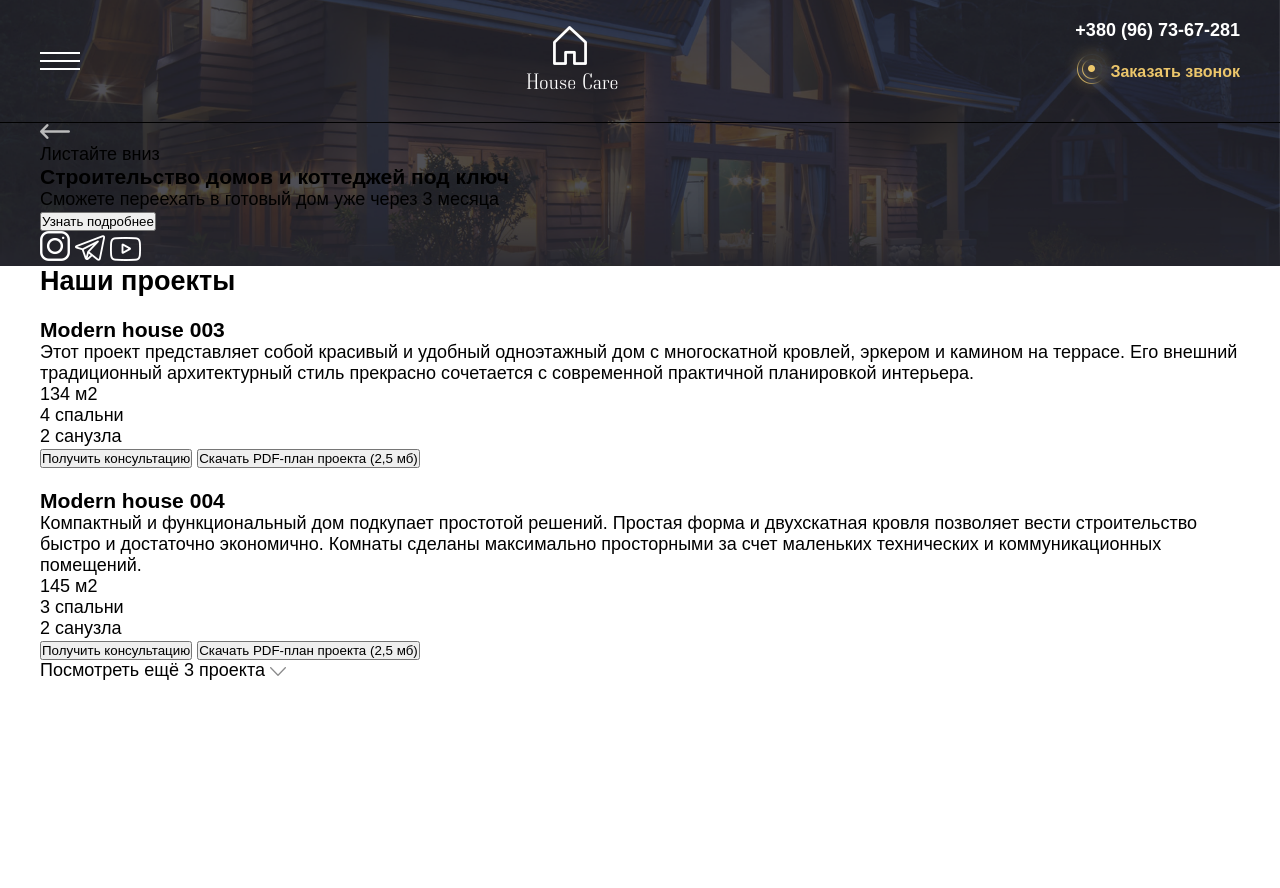
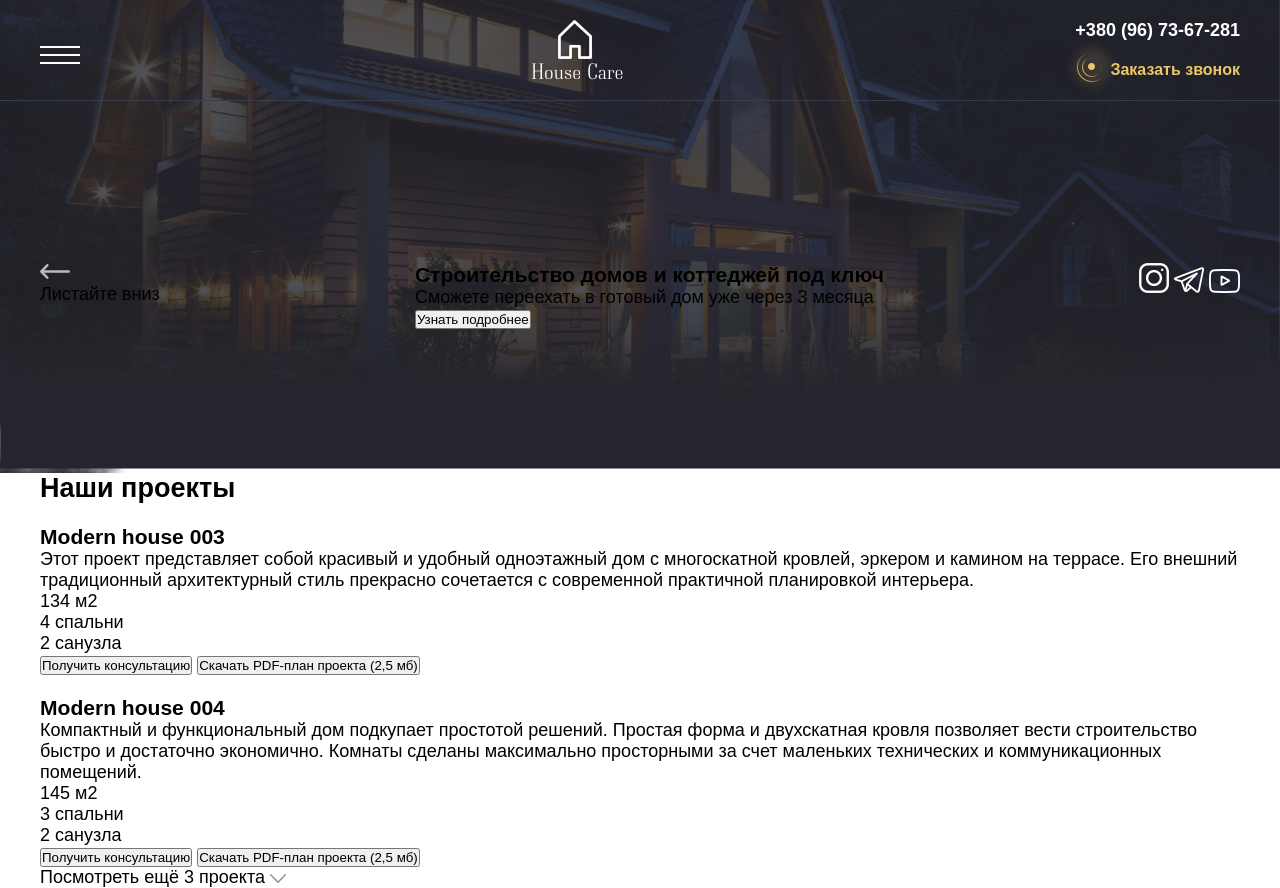
Before and after one commit to eugenenazirov/house-care, a website: page index.html in a window 1280 px wide. Before the commit the page ends 800 px from the top, so only its background shows below. Drawn offline with nearby package versions, Linux system fonts and the light colour scheme.

```diff
--- a/src/styles/main.scss
+++ b/src/styles/main.scss
@@ -27,8 +27,8 @@
 }
 
 .header {
-  padding: 20px 0;
-  border-bottom: 1px solid;
+  padding: 20px 0 10px;
+  border-bottom: 1px solid $header-border;
 
   .container {
     display: flex;
@@ -81,6 +81,7 @@
     font-family: $neumann-font;
     font-weight: $regular-font;
     color: $white-color;
+    line-height: 1;
   }
 }
 
@@ -90,17 +91,17 @@
     font-weight: 700;
     color: $white-color;
     text-align: right;
+    margin-bottom: 8px;
   }
 
   .phone__order-a-call {
     display: flex;
     justify-content: space-between;
     align-items: center;
-  }
 
     .order-a-call__icon {
       .order-a-call__icon-img {
-      margin-right: -10px;
+        margin: -10px;
       }
     }
 
@@ -110,3 +111,17 @@
       font-size: 16px;
     }
   }
+}
+
+.hero {
+  padding: 162px 0 144px;
+
+  .container {
+    display: flex;
+    justify-content: space-between;
+  }
+}
+
+.scroll-down {
+
+}
```
Also changed, not shown: public/main.min.css. Lines whose indentation alone changed are shown as unchanged.
